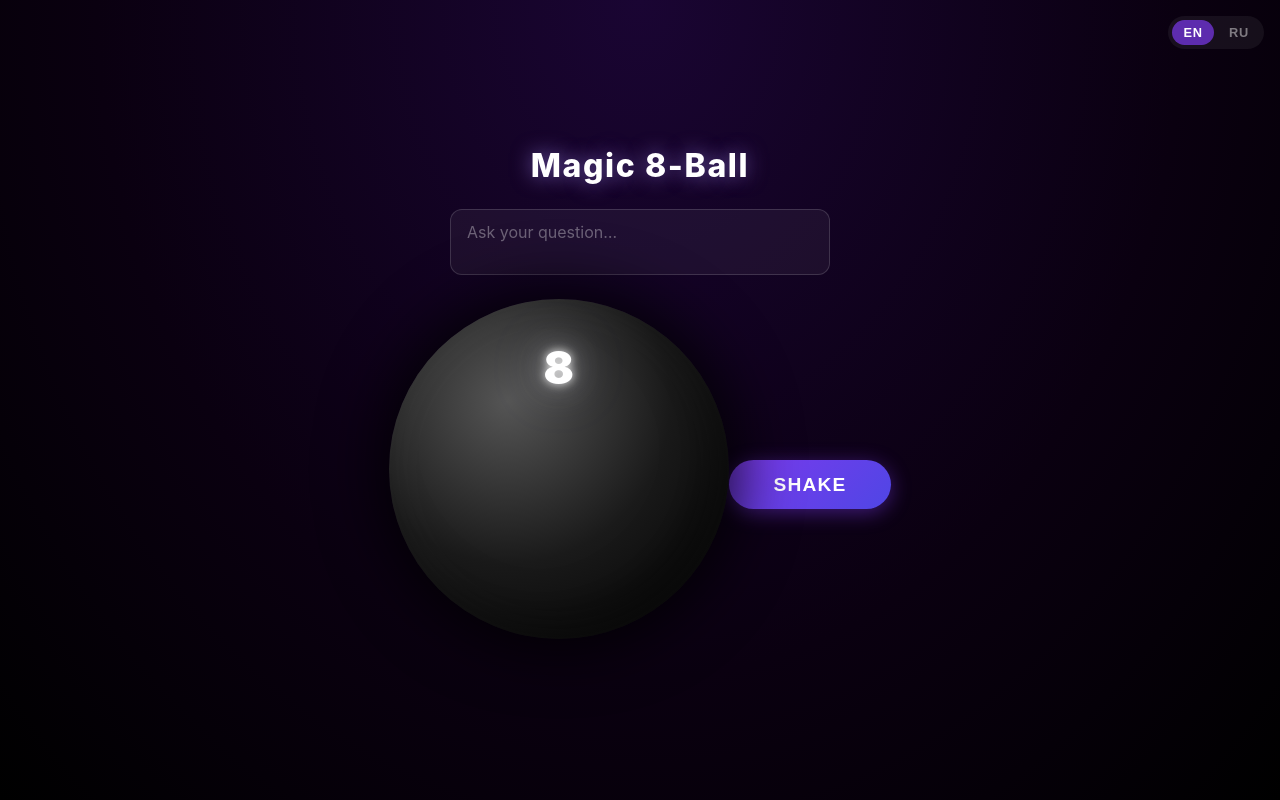
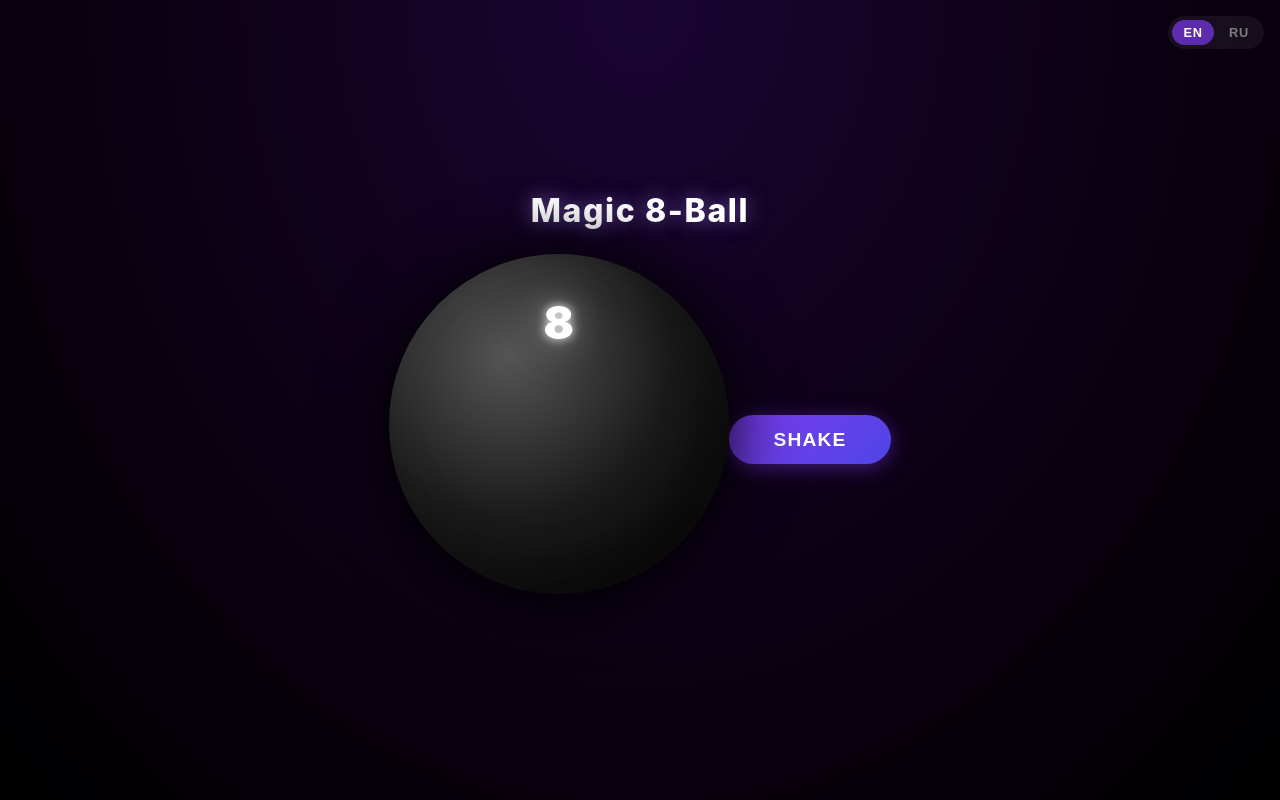
Before and after one commit to ZhannaM85/magic-ball, a React (Vite) app: page / in a window 1280 px wide. Built offline with nearby package versions, Linux system fonts and the light colour scheme.

Commit message:
Remove question input for user privacy

```diff
--- a/src/App.tsx
+++ b/src/App.tsx
@@ -11,7 +11,6 @@ export default function App() {
   const { t, i18n } = useTranslation();
   const [phase, setPhase] = useState<AppPhase>('idle');
   const [answer, setAnswer] = useState<Answer | null>(null);
-  const [question, setQuestion] = useState('');
   const [skipMotion, setSkipMotion] = useState(false);
 
   const lang = (i18n.language.startsWith('ru') ? 'ru' : 'en') as Language;
@@ -57,16 +56,6 @@ export default function App() {
 
       <h1 className={styles.title}>{t('title')}</h1>
 
-      <textarea
-        className={styles.questionInput}
-        placeholder={t('questionPlaceholder')}
-        value={question}
-        onChange={(e) => setQuestion(e.target.value)}
-        rows={2}
-        maxLength={200}
-        aria-label={t('questionPlaceholder')}
-      />
-
       <MagicBall
         appPhase={phase}
         answer={answer}
--- a/src/i18n/locales/en.ts
+++ b/src/i18n/locales/en.ts
@@ -1,6 +1,5 @@
 const en = {
   title: 'Magic 8-Ball',
-  questionPlaceholder: 'Ask your question…',
   shakeButton: 'Shake',
   shakingButton: 'Shaking…',
   permissionTitle: 'Shake detection requires motion access',
--- a/src/i18n/locales/ru.ts
+++ b/src/i18n/locales/ru.ts
@@ -1,6 +1,5 @@
 const ru = {
   title: 'Магический шар',
-  questionPlaceholder: 'Задай свой вопрос…',
   shakeButton: 'Встряхнуть',
   shakingButton: 'Встряхиваем…',
   permissionTitle: 'Для встряхивания нужен доступ к датчику движения',
--- a/src/styles/App.module.css
+++ b/src/styles/App.module.css
@@ -21,31 +21,6 @@
   text-align: center;
   text-shadow: 0 0 20px rgba(167, 139, 250, 0.6);
   margin: 0;
-}
-
-/* ─── Question input ─── */
-.questionInput {
-  width: min(90vw, 380px);
-  padding: 0.75rem 1rem;
-  border-radius: 12px;
-  border: 1px solid rgba(255, 255, 255, 0.15);
-  background: rgba(255, 255, 255, 0.05);
-  color: #fff;
-  font-size: 1rem;
-  resize: none;
-  outline: none;
-  transition: border-color 0.2s ease, box-shadow 0.2s ease;
-  font-family: inherit;
-  box-sizing: border-box;
-}
-
-.questionInput::placeholder {
-  color: rgba(255, 255, 255, 0.35);
-}
-
-.questionInput:focus {
-  border-color: rgba(167, 139, 250, 0.6);
-  box-shadow: 0 0 0 3px rgba(124, 58, 237, 0.2);
 }
 
 /* ─── iOS Permission overlay ─── */
```
